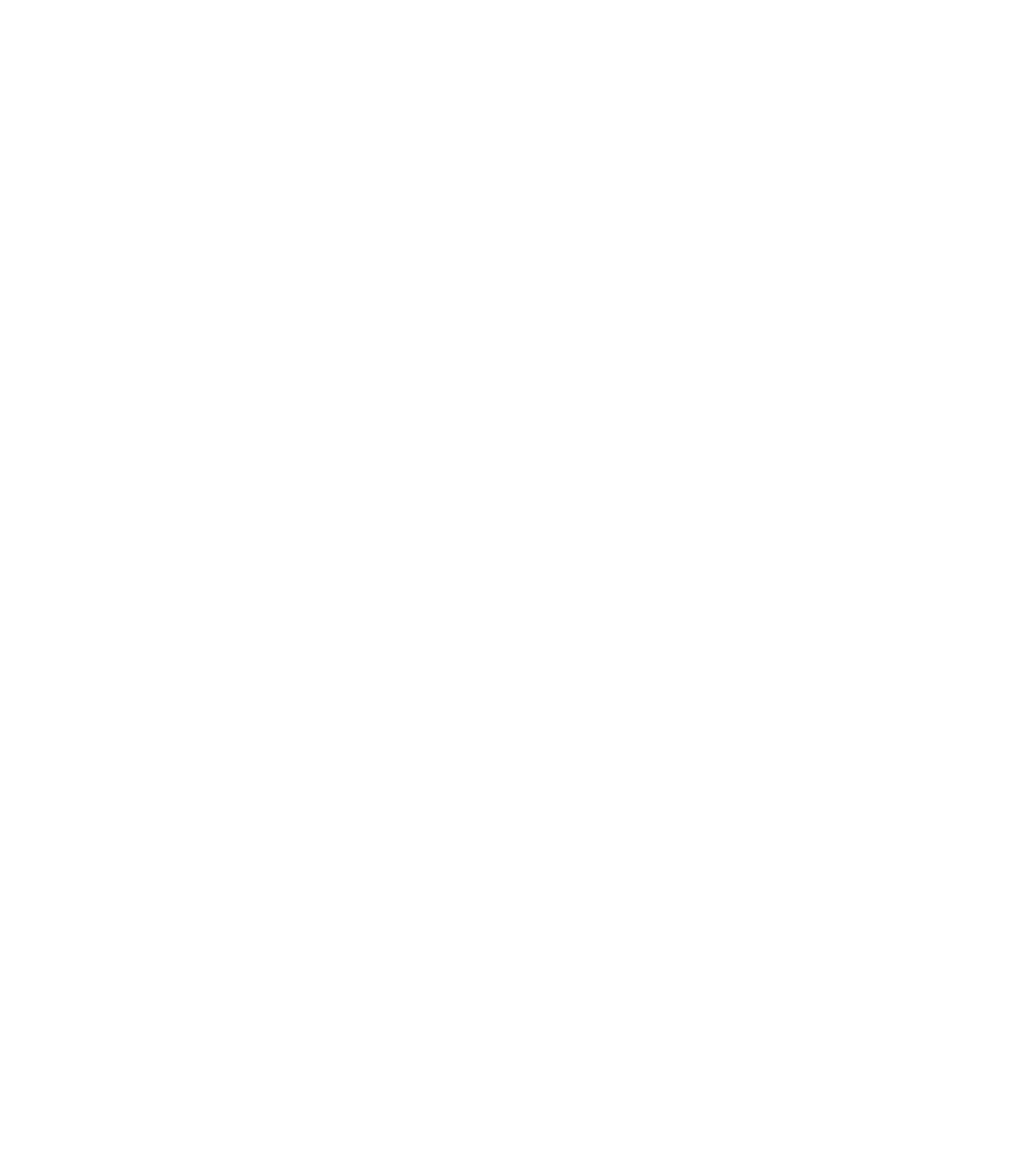
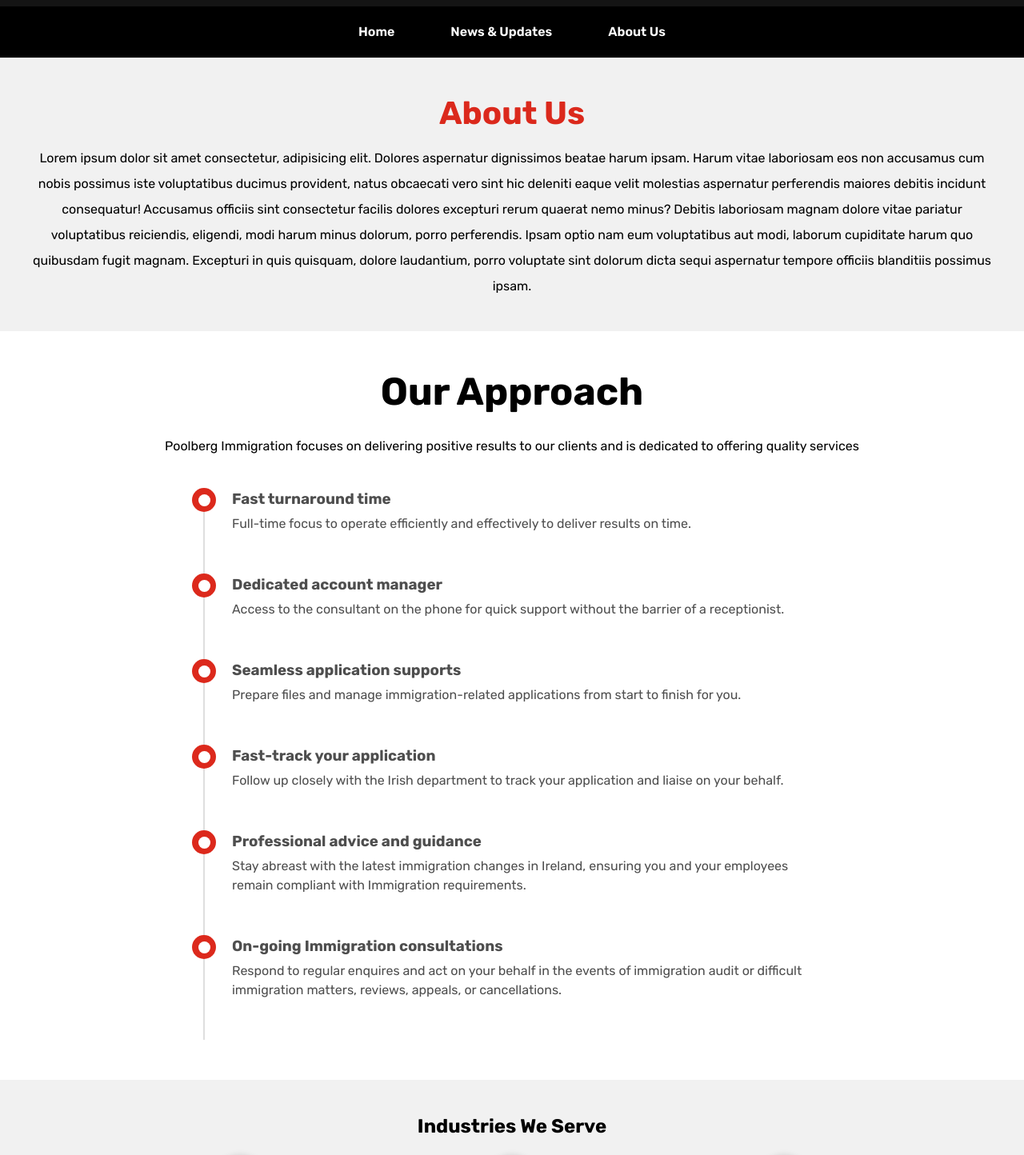
Before and after one commit to TartejBrothers/Poolbeg-Immigration, a React (Create React App) app: page /about-us in a window 1280 px wide. Before the commit this address had no page. Shown: the part 82-1526 px from the top of the page at 80% size. Before the commit the page ends 800 px from the top, so only its background shows below. Built offline with nearby package versions, Linux system fonts and the light colour scheme.

Commit message:
Added: About Us

```diff
--- a/src/App.js
+++ b/src/App.js
@@ -9,6 +9,7 @@ import Immigration from "./pages/immigration";
 import ServicesEmployee from "./pages/services-employee";
 import ServicesIndividual from "./pages/services-individual";
 import NewsandUpdates from "./pages/news-updates";
+import AboutUs from "./pages/aboutus";
 function App() {
   return (
     <div className="App">
@@ -22,6 +23,7 @@ function App() {
           <Route path="/services/employee" element={<ServicesEmployee />} />
           <Route path="/services/individual" element={<ServicesIndividual />} />
           <Route path="/news-updates" element={<NewsandUpdates />} />
+          <Route path="/about-us" element={<AboutUs />} />
         </Routes>
       </Router>
     </div>
--- a/src/components/footer.jsx
+++ b/src/components/footer.jsx
@@ -21,7 +21,6 @@ export default function Footer() {
     <div className="footer">
       <div className="footerabout">
         <div className="footeraboutheader">
-          <img src={logo} alt="Logo" />
           <h3>About Us</h3>
         </div>
         <p>
@@ -176,8 +175,15 @@ export default function Footer() {
               }}
             >
               News and Updates
-            </p>{" "}
-            | <p>About Us</p>
+            </p>
+            |{" "}
+            <p
+              onClick={() => {
+                navigateTo("about-us");
+              }}
+            >
+              About Us
+            </p>
           </span>
         </div>
         <div className="footerbottomright">
--- a/src/components/navbar.jsx
+++ b/src/components/navbar.jsx
@@ -99,7 +99,7 @@ export default function Navbar() {
         <ul>
           <li onClick={() => navigateTo("")}>Home</li>
           <li onClick={() => navigateTo("news-updates")}>News & Updates</li>
-          <li>About Us</li>
+          <li onClick={() => navigateTo("about-us")}>About Us</li>
         </ul>
       </div>
     </div>
--- /dev/null
+++ b/src/pages/aboutus.jsx
@@ -0,0 +1,66 @@
+import React from "react";
+import Navbar from "../components/navbar";
+import Footer from "../components/footer";
+import "../styles/aboutus.css";
+import ServicePoints from "../components/elements/servicepoints";
+import IndustriesServed from "../components/industriesserved";
+export default function AboutUs() {
+  return (
+    <div className="aboutmain">
+      <Navbar />
+      <div className="aboutheader">
+        <h1>About Us</h1>
+        <p>
+          Lorem ipsum dolor sit amet consectetur, adipisicing elit. Dolores
+          aspernatur dignissimos beatae harum ipsam. Harum vitae laboriosam eos
+          non accusamus cum nobis possimus iste voluptatibus ducimus provident,
+          natus obcaecati vero sint hic deleniti eaque velit molestias
+          aspernatur perferendis maiores debitis incidunt consequatur! Accusamus
+          officiis sint consectetur facilis dolores excepturi rerum quaerat nemo
+          minus? Debitis laboriosam magnam dolore vitae pariatur voluptatibus
+          reiciendis, eligendi, modi harum minus dolorum, porro perferendis.
+          Ipsam optio nam eum voluptatibus aut modi, laborum cupiditate harum
+          quo quibusdam fugit magnam. Excepturi in quis quisquam, dolore
+          laudantium, porro voluptate sint dolorum dicta sequi aspernatur
+          tempore officiis blanditiis possimus ipsam.
+        </p>
+      </div>
+      <div className="servicemainbody">
+        <h1>Our Approach</h1>
+        <p>
+          Poolberg Immigration focuses on delivering positive results to our
+          clients and is dedicated to offering quality services
+        </p>
+        <div className="servicepoints">
+          <ServicePoints
+            header="Fast turnaround time"
+            content="Full-time focus to operate efficiently and effectively to deliver
+          results on time."
+          />
+          <ServicePoints
+            header="Dedicated account manager"
+            content="Access to the consultant on the phone for quick support without the barrier of a receptionist."
+          />
+          <ServicePoints
+            header="Seamless application supports"
+            content="Prepare files and manage immigration-related applications from start to finish for you."
+          />
+          <ServicePoints
+            header="Fast-track your application"
+            content="Follow up closely with the Irish department to track your application and liaise on your behalf."
+          />
+          <ServicePoints
+            header="Professional advice and guidance"
+            content="Stay abreast with the latest immigration changes in Ireland, ensuring you and your employees remain compliant with Immigration requirements."
+          />
+          <ServicePoints
+            header="On-going Immigration consultations"
+            content="Respond to regular enquires and act on your behalf in the events of immigration audit or difficult immigration matters, reviews, appeals, or cancellations."
+          />
+        </div>
+      </div>
+      <IndustriesServed />
+      <Footer />
+    </div>
+  );
+}
--- a/src/pages/home.jsx
+++ b/src/pages/home.jsx
@@ -8,7 +8,6 @@ import userhome from "../images/individualshome.png";
 import Testimonial from "../components/testimonial";
 import ContactForm from "../components/contactform";
 import Footer from "../components/footer";
-
 import IndustriesServed from "../components/industriesserved";
 export default function Home() {
   return (
--- /dev/null
+++ b/src/styles/aboutus.css
@@ -0,0 +1,21 @@
+.aboutheader {
+  padding: 40px;
+  background-color: #f1f1f1;
+  display: flex;
+  flex-direction: column;
+  align-items: center;
+}
+.aboutheader h1 {
+  font-size: 40px;
+  color: #db291c;
+  margin-bottom: 10px;
+}
+.aboutheader p {
+  line-height: 2;
+  max-width: 1400px;
+}
+@media screen and (max-width: 1000px) {
+  .aboutheader p {
+    text-align: left;
+  }
+}
```
Also changed, not shown: src/images/icons/logo.jpeg.
